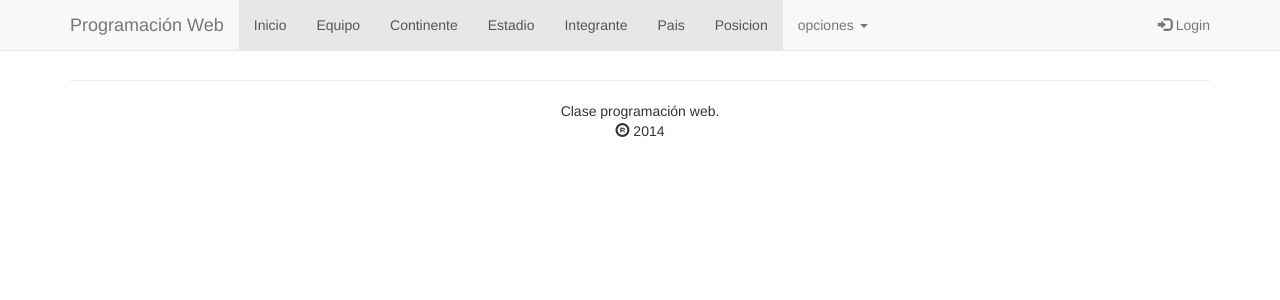
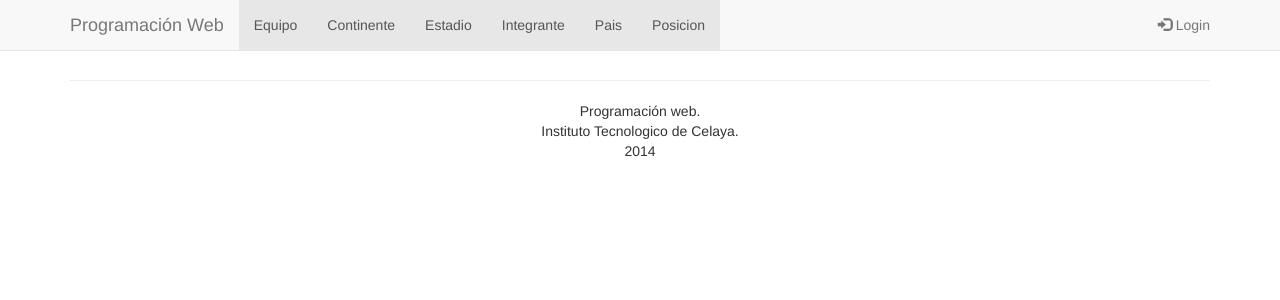
Before and after one commit to EvaAdriana/VeranoPrograWeb, a PHP site: page /php/views/site/inicio.php in a window 1280 px wide. Shown: the top 300 px of the page. Run offline with PHP 8.4, Linux system fonts and the light colour scheme.

Commit message:
Practica 9 terminada

```diff
--- a/Practica9/views/layouts/footer.php
+++ b/Practica9/views/layouts/footer.php
@@ -5,7 +5,7 @@
 	 		<hr>
 	 		<p class="text-center">
 
-	 			Clase programación web. <br><span class="glyphicon glyphicon-registration-mark"> </span> <?php echo date('Y'); ?>
+	 			Programación web. <br> Instituto Tecnologico de Celaya. <br><?php echo date('Y'); ?>
 
 	 		</p>
 	 	</div>
--- a/Practica9/views/layouts/header.php
+++ b/Practica9/views/layouts/header.php
@@ -4,6 +4,7 @@
 <!DOCTYPE html>
 <html lang="en">
   <head>
+
     <meta charset="utf-8">
     <meta http-equiv="X-UA-Compatible" content="IE=edge">
     <meta name="viewport" content="width=device-width, initial-scale=1">
@@ -34,7 +35,7 @@
     <link href="../css/bootstrapValidator.min.css" rel="stylesheet" />
     <!--<link  href="../css/style.css" rel="stylesheet" >-->
     <link href="../css/bootstrap-datetimepicker.min.css" rel="stylesheet" />
-
+    <link rel="stylesheet" type="text/css" href="../css/estilos.css"/>
     <!--<script src="../js/jquery-1.10.2.min.js"></script>
     <script src="https://ajax.googleapis.com/ajax/libs/jquery/1.11.1/jquery.min.js"></script>
           <!-- Required JS -->
@@ -49,7 +50,7 @@
   <body role="document">
 
     <!-- Fixed navbar -->
-    <div class="navbar navbar-default navbar-fixed-top" role="navigation">
+    <div class="navbar navbar-default navbar-fixed-top" role="navigation" id="menu">
       <div class="container">
         <div class="navbar-header">
           <button type="button" class="navbar-toggle" data-toggle="collapse" data-target=".navbar-collapse">
@@ -61,25 +62,14 @@
           <a class="navbar-brand" href="#">Programación Web</a>
         </div>
         <div class="navbar-collapse collapse">
-          <ul class="nav navbar-nav">
-            <li class="active"><a href="<?php echo BASEURL; ?>/views/site/inicio.php">Inicio</a></li>
-            <li class="active"><a href="../equipo/equipo.php">Equipo</a></li>
+          <ul class="nav navbar-nav" id="menu2">
+            <li class="active" id="menu3" ><a href="../equipo/equipo.php">Equipo</a></li>
             <li class="active"><a href="../continente/continente.php">Continente</a></li>
             <li class="active"><a href="../estadio/estadio.php">Estadio</a></li>
             <li class="active"><a href="../integrante/integrante.php">Integrante</a></li>
             <li class="active"><a href="../pais/pais.php">Pais</a></li>
             <li class="active"><a href="../posicion/posicion.php">Posicion</a></li>
-
-            <li class="dropdown">
-              <a href="#" class="dropdown-toggle" data-toggle="dropdown">opciones  <b class="caret"></b></a>
-              <ul class="dropdown-menu">
-                <li><a href="">op1</a></li>
-                <li class="divider"></li>
-                <li><a href="">op2</a></li>
-              </ul>
-            </li>
-
-          </ul>
+         </ul>
 
           <ul class="nav navbar-nav navbar-right">
             <li><a href="<?php echo BASEURL; ?>/views/site/login.php">
```
